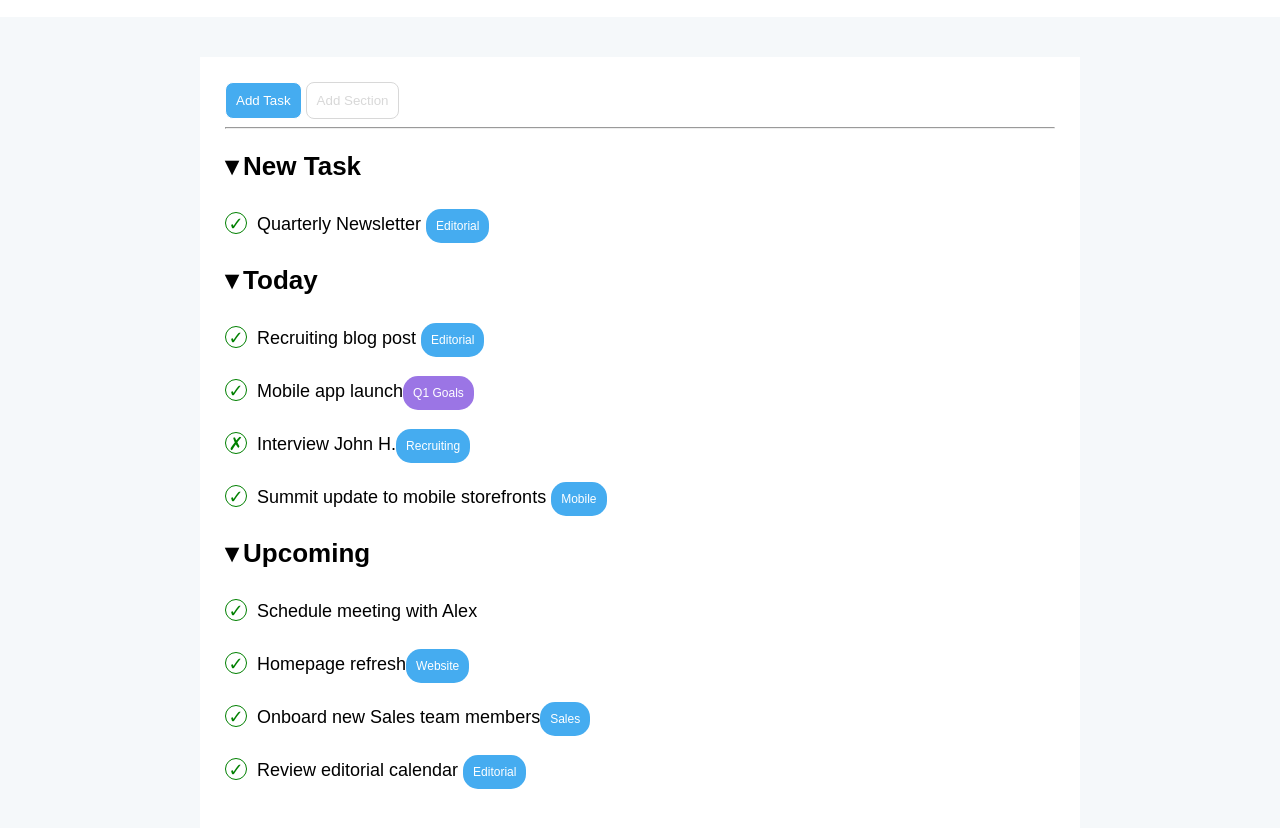
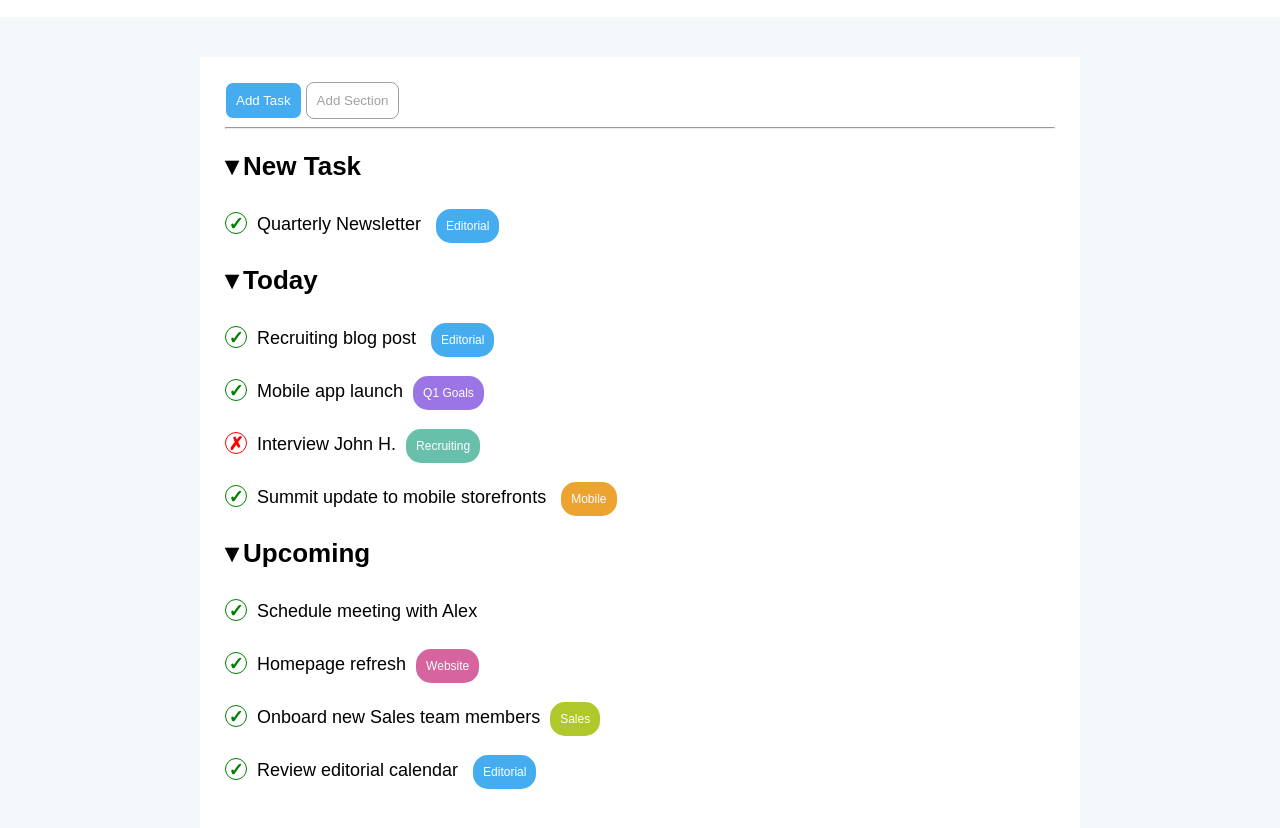
Before and after one commit to Aloconsole/html-css-toboolist, a plain HTML site: page index.html in a window 1280 px wide. Shown: the part 134-962 px from the top of the page. Drawn offline with Linux system fonts and the light colour scheme.

Commit message:
css completato

```diff
--- a/style/style.css
+++ b/style/style.css
@@ -52,9 +52,9 @@ hr {
 
 .sec-btn {
     background-color: transparent;
-    color: #d8d8d8;
+    color: #a0a0a0;
     padding: 10px;
-    border: 1px solid #d8d8d8;
+    border: 1px solid #a0a0a0;
     border-radius: 8px;
 }
 
@@ -71,23 +71,31 @@ hr {
 }
 
 .category-label {
-    background-color: #45acf0;
     color: #fff;
     border-radius: 15px;
     padding: 10px;
     font-size: 12px;
+    margin: 0 0 0 10px;
 }
 
 .symbol {
-    color: green;
-    border: 1px solid green;
     margin: 0 10px 0 0;
     height: 20px;
     width: 20px;
+    font-weight: 700;
     background-color: transparent;
     border-radius: 50%;
     display: inline-block;
     text-align: center;
+}
+.check {
+    color: green;
+    border: 1px solid green;
+}
+
+.cross {
+    color: red;
+    border: 1px solid red;
 }
 
 .triangle {
@@ -95,6 +103,26 @@ hr {
 
 }
 
+.editorial {
+    background-color: #45acf0;
+}
+
 .goal {
     background-color: #9b75e5;
 }
+
+.recruiting {
+    background-color: #68c0ab;
+}
+
+.mobile {
+    background-color: #eca330;
+}
+
+.website {
+    background-color: #d6649f;
+}
+
+.sales {
+    background-color: #b0c82c;
+}
```
